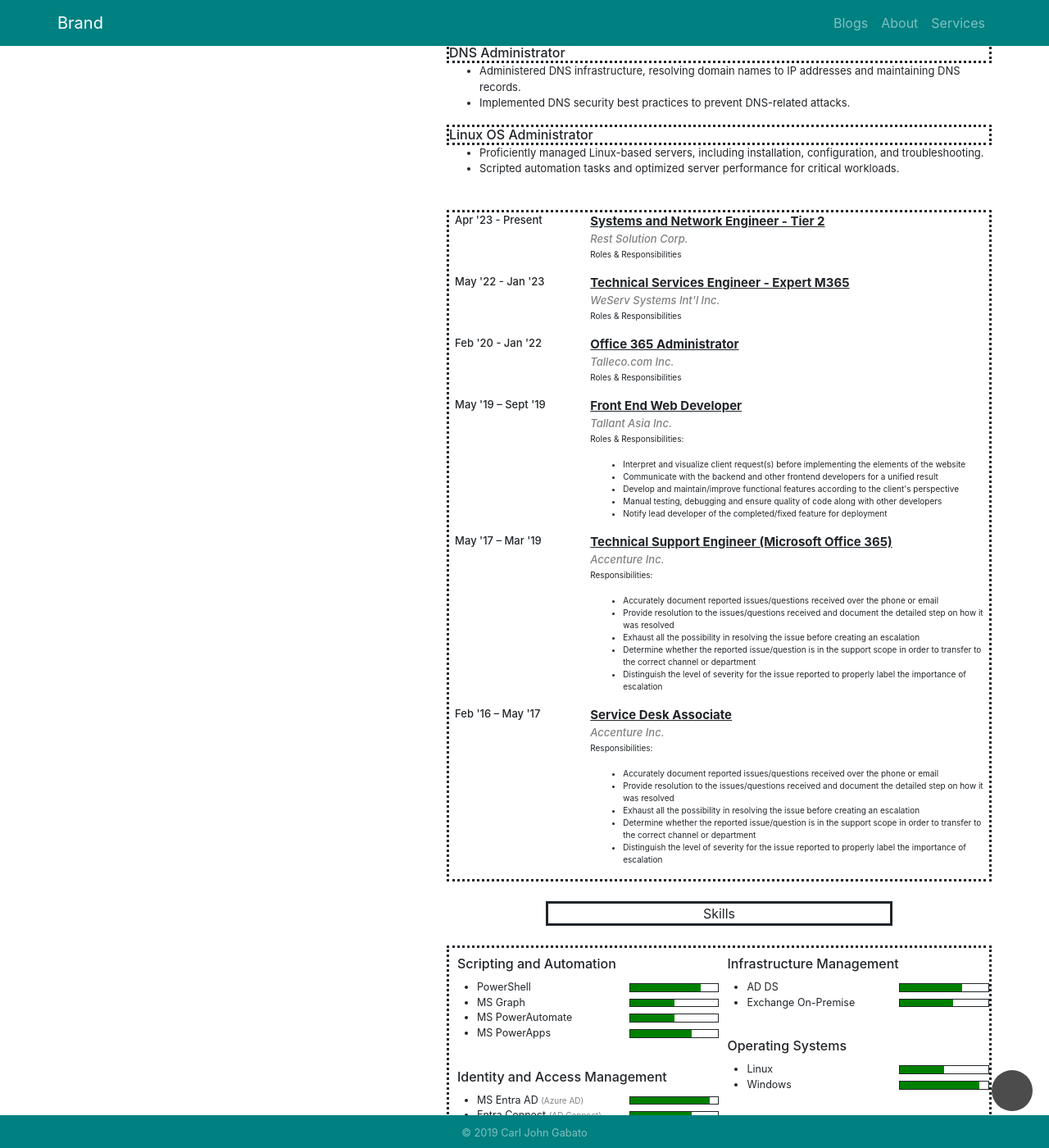
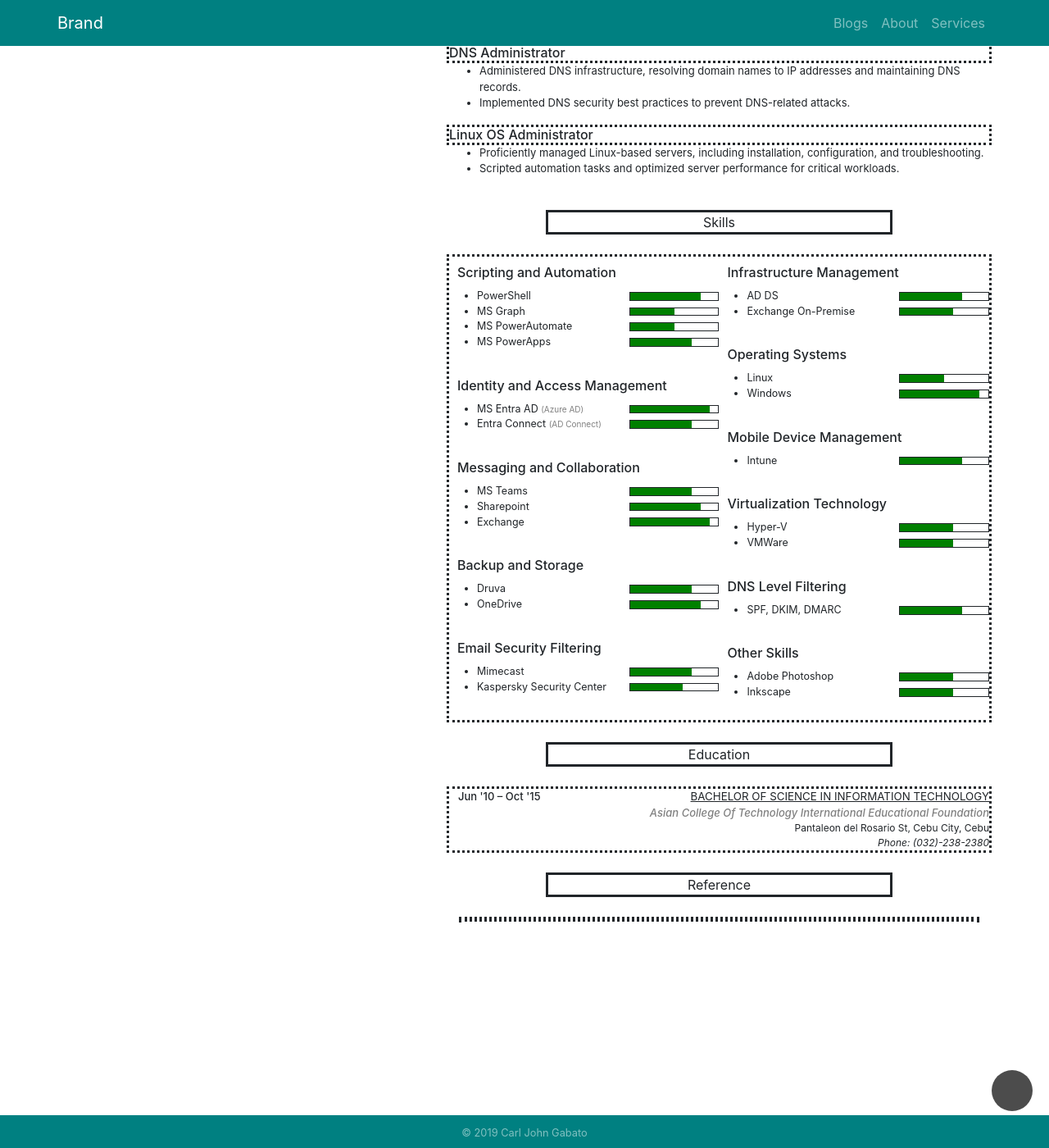
Before and after one commit to carljohngabato/aboutme, a Jekyll site: the page built from blogs.html, in a window 1280 px wide and 1400 px high, scrolled down 2381 px. Shown: the whole window at 82% size. Built offline with Jekyll 4.4.1, drawn with Linux system fonts in a browser that asks for light colours; nearby versions of some CDN libraries; some of the changed text lies outside the part shown.

```diff
--- a/blogs.html
+++ b/blogs.html
@@ -124,7 +124,32 @@
             </div>
             <br>
             <!-- #endregion -->
-
+            <!-- #region References-->
+            <div class="col-lg-8 offset-lg-2 exp-title-cont">
+                <div class="row-exp-title"><h4>Work History</h4></div>
+            </div>
+            <br>
+            <div class="row">
+                <div class="ref-cont">
+                    <p>Name</p>
+                    <p>Title</p>
+                    <p>Company</p>
+                    <p>Contact</p>
+                    <p>email Add</p>
+                </div>
+                <div class="ref-cont">
+                    <p>Name</p>
+                    <p>Title</p>
+                    <p>Company</p>
+                    <p>Contact</p>
+                    <p>email Add</p></div>
+            </div>
+            <br>
+            <div class="row">
+                <div class="ref-cont"></div>
+                <div class="ref-cont"></div>
+            </div>
+            <!-- #endregion -->
         </div>
         <div class="col-lg-7 col-2-row-2">
             <div class="row-2-col-2-row-1">
@@ -261,104 +286,7 @@
                     </ul>
                 </div>
                 <br>
-                <div class="row row-jobs">
-                    <!-- #region -->
-                    <div class="emp-history-body">
-                        <!--Present Work RSC-->
-                        <div class="row">
-                            <div class="col-lg-3">
-                                <p class="emp-dates">Apr '23 - Present</p>
-                            </div>
-                            <div class="col-lg-9">
-                                <p class="job-title">Systems and Network Engineer - Tier 2</p>
-                                <p class="company-name">Rest Solution Corp.</p>
-                                <p class="emp-role">Roles & Responsibilities</p>
-                            </div>
-                        </div>
-                        <!--END Present Work-->
-
-                        <!-- #WeServ -->
-                        <div class="row">
-                            <div class="col-lg-3">
-                                <p class="emp-dates">May '22 - Jan '23</p>
-                            </div>
-                            <div class="col-lg-9">
-                                <p class="job-title">Technical Services Engineer - Expert M365</p>
-                                <p class="company-name">WeServ Systems Int'l Inc.</p>
-                                <p class="emp-role">Roles & Responsibilities</p>
-                            </div>
-                        </div>
-                        <!-- #WeServ END -->
-
-                        <!-- #region Talleco -->
-                        <div class="row">
-                            <div class="col-lg-3">
-                                <p class="emp-dates">Feb '20 - Jan '22</p>
-                            </div>
-                            <div class="col-lg-9">
-                                <p class="job-title">Office 365 Administrator</p>
-                                <p class="company-name">Talleco.com Inc.</p>
-                                <p class="emp-role">Roles & Responsibilities</p>
-                            </div>
-                        </div>
-                        <!-- #endregion Talleco -->
-
-                        <div class="row">
-                            <div class="col-lg-3 date-1">
-                                <p class="emp-dates">May '19 – Sept '19</p>
-                            </div>
-                            <div class="col-lg-9 employment-info-1">
-                                <p class="job-title">Front End Web Developer</p8>
-                                <p class="company-name">Tallant Asia Inc.</p>
-                                <p class="emp-role">Roles & Responsibilities:</p>
-                                <ul>
-                                <li class="emp-role-list">Interpret and visualize client request(s) before implementing the elements of the website</li>
-                                <li class="emp-role-list">Communicate with the backend and other frontend developers for a unified result</li>
-                                <li class="emp-role-list">Develop and maintain/improve functional features according to the client's perspective</li>
-                                <li class="emp-role-list">Manual testing, debugging and ensure quality of code along with other developers</li>
-                                <li class="emp-role-list">Notify lead developer of the completed/fixed feature for deployment</li>
-                                </ul>
-                            </div>
-                        </div>
-                        <div class="row">
-                            <div class="col-lg-3 date">
-                                <p class="emp-dates">May '17 – Mar '19</p>
-                            </div>
-                            <div class="col-lg-9 employment-info">
-                                <p class="job-title">Technical Support Engineer (Microsoft Office 365)</p>
-                                <p class="company-name">Accenture Inc.</p>
-                                <p class="emp-role">Responsibilities:</p>
-                                <ul>
-                                <li class="emp-role-list">Accurately document reported issues/questions received over the phone or email</li>
-                                <li class="emp-role-list">Provide resolution to the issues/questions received and document the detailed step on how it was resolved</li>
-                                <li class="emp-role-list">Exhaust all the possibility in resolving the issue before creating an escalation</li>
-                                <li class="emp-role-list">Determine whether the reported issue/question is in the support scope in order to transfer to the correct channel or department</li>
-                                <li class="emp-role-list">Distinguish the level of severity for the issue reported to properly label the importance of escalation</li>
-                                </ul>
-                            </div>
-                        </div>
-                        <div class="row">
-                            <div class="col-lg-3 date">
-                                <p class="emp-dates">Feb '16 – May '17</p>
-                            </div>
-                            <div class="col-lg-9 employment-info">
-                                <p class="job-title">Service Desk Associate</p>
-                                <p class="company-name">Accenture Inc.</p>
-                                <p class="emp-role">Responsibilities:</p>
-                                <ul>
-                                <li class="emp-role-list">Accurately document reported issues/questions received over the phone or email</li>
-                                <li class="emp-role-list">Provide resolution to the issues/questions received and document the detailed step on how it was resolved</li>
-                                <li class="emp-role-list">Exhaust all the possibility in resolving the issue before creating an escalation</li>
-                                <li class="emp-role-list">Determine whether the reported issue/question is in the support scope in order to transfer to the correct channel or department</li>
-                                <li class="emp-role-list">Distinguish the level of severity for the issue reported to properly label the importance of escalation</li>
-                                </ul>
-                            </div>
-                        </div>
-                    </div>
-                    <!-- #endregion -->
-                </div>
             </div>
-            <br>
             <div class="row-2-col-2-row-2">
                 <div class="col-lg-8 offset-lg-2 exp-title-cont">
                     <div class="row-exp-title">Skills</div>
```
